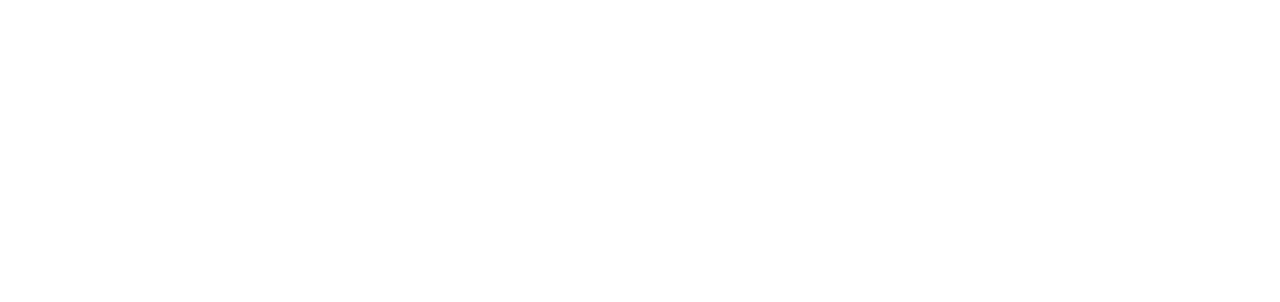
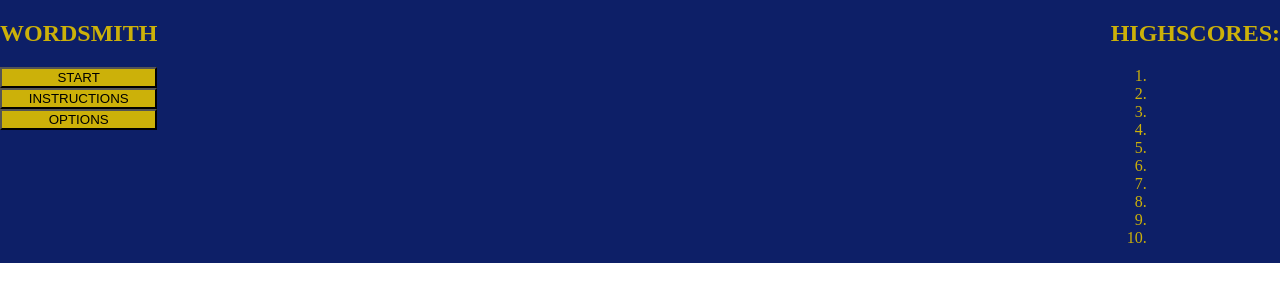
Before and after one commit to mwnCoding/mwnCoding.github.io, a plain HTML site: page index.html in a window 1280 px wide. Drawn offline with Linux system fonts and the light colour scheme.

Commit message:
setup basic html and css according to design

```diff
--- a/index.html
+++ b/index.html
@@ -3,34 +3,44 @@
   <head>
     <title>Wordmisth - The game</title>
     <meta name="viewport" content="width=device-width, initial-scale=1.0" />
-    <link rel="stylesheet" href="./styles/styles.css">
+    <link rel="stylesheet" href="./styles/styles.css" />
   </head>
   <body>
     <!-- TODO: Setup start screen base (Main)-->
     <section id="start-screen">
-
+      <div id="start-menu-container">
+        <h1>Wordsmith</h1>
+        <input type="button" class="start-menu-button" id="start-button" value="Start" />
+        <input type="button" class="start-menu-button" id="instructions-button" value="Instructions" />
+        <input type="button" class="start-menu-button" id="options-button" value="Options" />
+      </div>
+      <aside id="highscore-widget">
+        <h2>Highscores:</h2>
+        <ol id="highscore-list">
+          <li class="highscore-element"></li>
+          <li class="highscore-element"></li>
+          <li class="highscore-element"></li>
+          <li class="highscore-element"></li>
+          <li class="highscore-element"></li>
+          <li class="highscore-element"></li>
+          <li class="highscore-element"></li>
+          <li class="highscore-element"></li>
+          <li class="highscore-element"></li>
+          <li class="highscore-element"></li>
+        </ol>
+      </aside>
     </section>
     <!-- TODO: Setup incstructions screen base (Main) -->
-    <section id="instructions-screen">
-
-    </section>
+    <section id="instructions-screen"></section>
 
     <!-- TODO: Setup options screen base (Backlog)-->
-    <section id="options-screen">
-
-    </section>
+    <section id="options-screen"></section>
     <!-- TODO: Setup highscore screen base (Backlog)-->
-    <section id="highscore-screen">
-
-    </section>
+    <section id="highscore-screen"></section>
 
     <!-- TODO: Setup game screen base (Main) -->
-    <section id="game-screen">
-
-    </section>
+    <section id="game-screen"></section>
     <!-- TODO: Setup end screen base (Main) -->
-    <section id="end-screen">
-
-    </section>
+    <section id="end-screen"></section>
   </body>
 </html>
--- a/styles/styles.css
+++ b/styles/styles.css
@@ -1,9 +1,18 @@
+/*
+color pallette
+rgb(13, 31, 103)
+rgb(204, 177, 9)
+
+*/
+
+/*General CSS*/
 html {
-    padding: 0;
+
 }
 
-#start-screen {
-    display: block;
+body {
+    padding: 0;
+    margin: 0;
 }
 
 #instructions-screen,
@@ -13,3 +22,29 @@ html {
 #end-screen {
     display: none;
 }
+
+#start-screen {
+    display: flex;
+    justify-content: space-between;
+    height: 100%;
+    width: 100%;
+    background-color: rgb(13, 31, 103);
+    color: rgb(204, 177, 9);
+}
+
+#start-screen,
+.start-menu-button {
+    text-transform: uppercase;
+}
+
+
+
+/* Start menu CSS */
+#start-menu-container {
+    display: flex;
+    flex-direction: column;
+}
+
+.start-menu-button {
+    background-color: rgb(204, 177, 9);
+}
```
Also changed, not shown: assets/pm/sketch.png (renamed from assets/project_management/sketch.png), assets/pm/start_page_design.png (renamed from assets/project_management/start_page_design.png).
